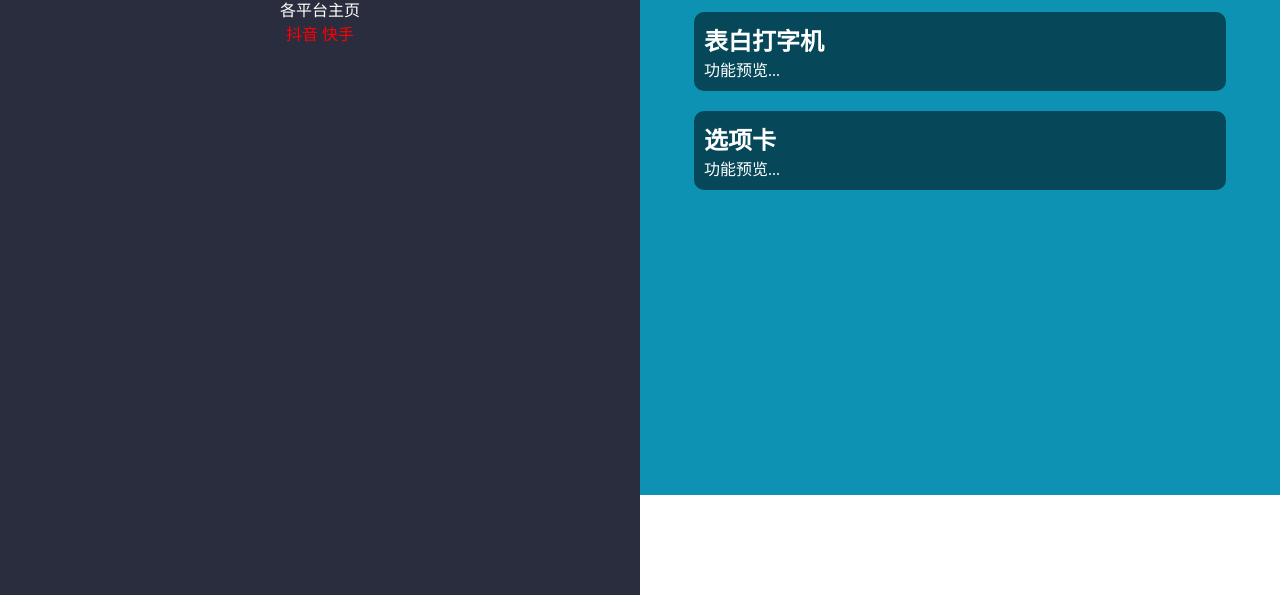
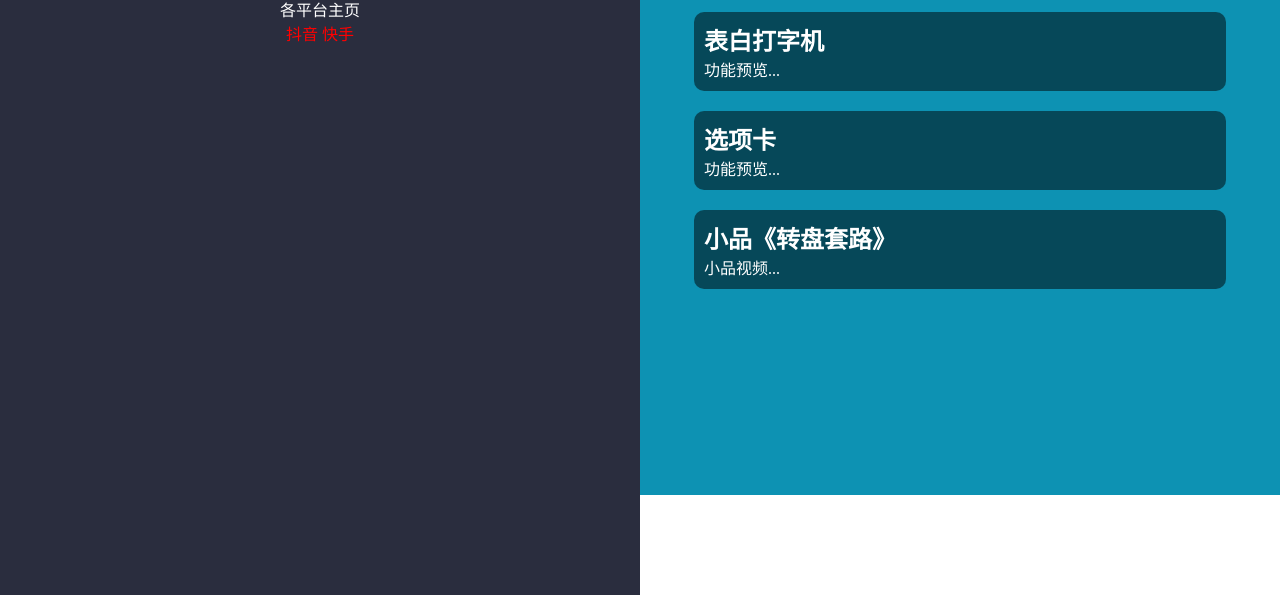
Before and after one commit to WYXCJXK/WYXCJXK.github.jo, a plain HTML site: page index.html in a window 1280 px wide. Shown: the part 305-900 px from the top of the page. Drawn offline with Linux system fonts and the light colour scheme.

Commit message:
Add files via upload

```diff
--- a/index.html
+++ b/index.html
@@ -82,5 +82,11 @@
 			    <p>功能预览...</p>
 			</div>
 			</a>
+			<a href="wz6.html">
+			<div class="item">
+				<h2>小品《转盘套路》</h2>
+				<p>小品视频...</p>
+			</a>
+
 </body>
 </html>
```
Also changed, not shown: wz6.html (added, +5 -0 lines).
